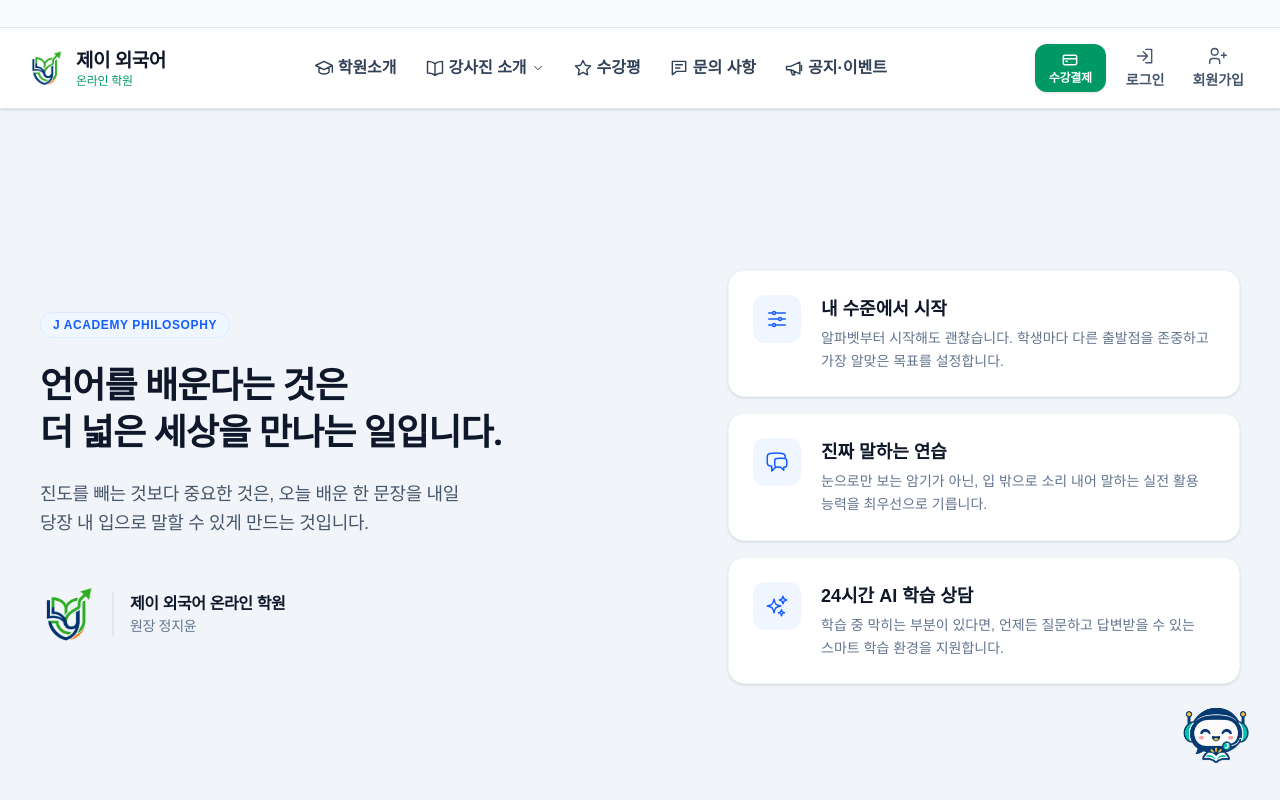
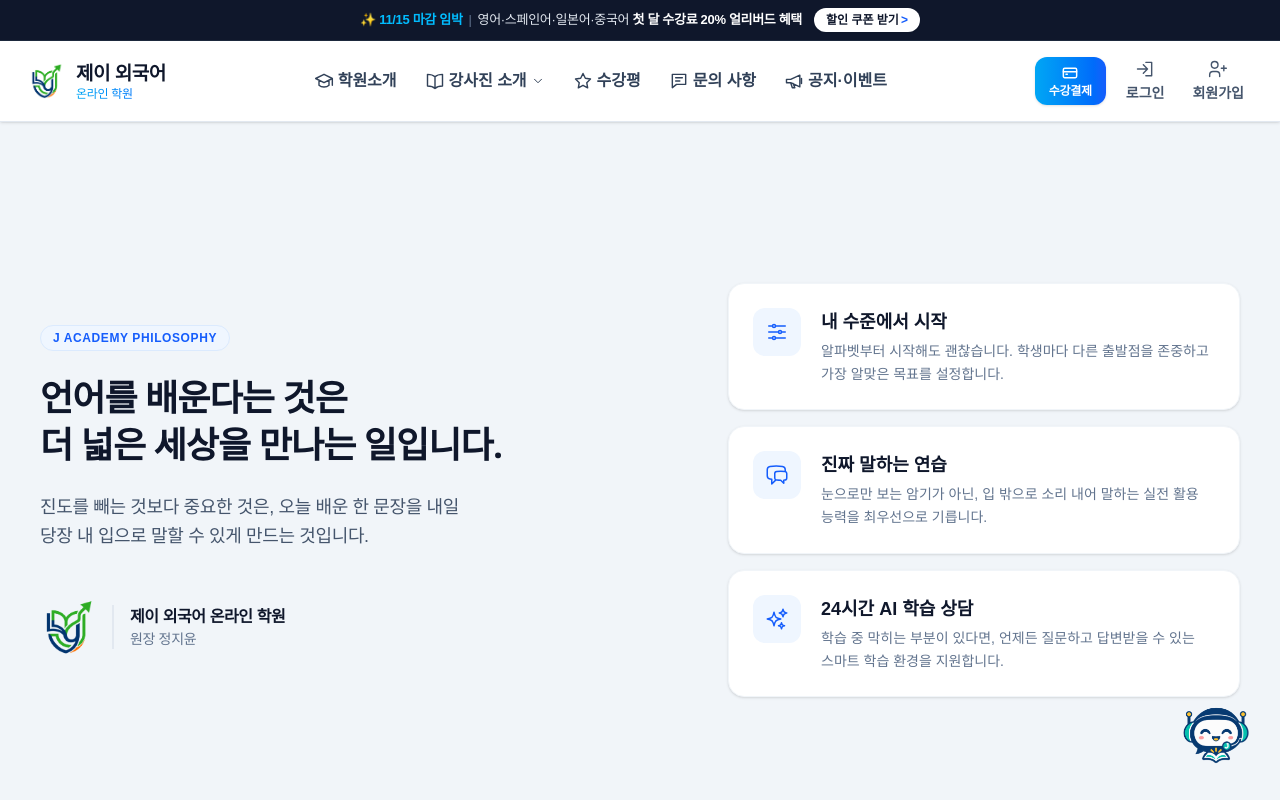
Before and after one commit to jeongjiyun777-ui/j-academy, a Next.js app in the folder frontend/: page / in a window 1280 px wide. Shown: the top 800 px of the page. Built offline with nearby package versions, Linux system fonts and the light colour scheme.

Commit message:
Add early-bird promotion banner to header

```diff
--- a/frontend/app/(components)/header/Header.tsx
+++ b/frontend/app/(components)/header/Header.tsx
@@ -263,7 +263,25 @@ export default function Header() {
 
   return (
     <header className="sticky top-0 z-50 -mx-6 -mt-6 mb-6 bg-white shadow-sm">
-      <div aria-hidden="true" className="h-6 border-b border-slate-200 bg-slate-50 sm:h-7" />
+      <div className="w-full border-b border-slate-800 bg-slate-900 px-4 py-2 text-white">
+        <div className="mx-auto flex max-w-7xl flex-wrap items-center justify-center gap-x-3 gap-y-1.5 text-xs sm:text-[13px]">
+          <p className="flex flex-wrap items-center justify-center gap-x-1.5 gap-y-0.5 text-center tracking-tight text-slate-200">
+            <span className="font-bold text-sky-400">✨ 11/15 마감 임박</span>
+            <span aria-hidden="true" className="hidden text-slate-500 sm:inline">|</span>
+            <span>
+              영어·스페인어·일본어·중국어{" "}
+              <strong className="font-semibold text-white">첫 달 수강료 20% 얼리버드 혜택</strong>
+            </span>
+          </p>
+          <Link
+            href="/register_agree"
+            className="inline-flex shrink-0 items-center gap-0.5 rounded-full bg-white px-3 py-1 text-[11px] font-bold text-slate-900 shadow-xs transition-colors hover:bg-sky-50 sm:text-xs"
+          >
+            <span>할인 쿠폰 받기</span>
+            <span aria-hidden="true" className="font-extrabold text-blue-600">&gt;</span>
+          </Link>
+        </div>
+      </div>
       <div className="relative w-full border-b border-slate-200">
         <div className="mx-auto flex min-h-[60px] max-w-[1440px] items-center justify-between gap-2.5 px-4 md:min-h-20 md:flex-wrap md:gap-y-0 md:px-6 lg:flex-nowrap lg:gap-3 lg:px-7">
           <Link href="/" className="flex shrink-0 items-center gap-2 sm:gap-3">
@@ -272,7 +290,7 @@ export default function Header() {
               <span className="text-[17px] leading-tight font-extrabold tracking-tight text-slate-900 sm:text-[19px]">
                 제이 외국어
               </span>
-              <span className="mt-0.5 text-[12px] leading-none font-medium tracking-tight text-emerald-600">
+              <span className="mt-0.5 text-[12px] leading-none font-medium tracking-tight bg-linear-to-r from-sky-500 to-blue-600 bg-clip-text text-transparent">
                 온라인 학원
               </span>
             </span>
@@ -332,7 +350,7 @@ export default function Header() {
               <button
                 type="button"
                 onClick={() => window.alert("로그인이 필요한 서비스입니다.")}
-                className="flex min-h-11 cursor-pointer flex-col items-center justify-center gap-1 whitespace-nowrap rounded-xl bg-emerald-600 px-2.5 py-2 text-white shadow-sm transition-colors hover:bg-emerald-700 focus-visible:outline-2 focus-visible:outline-offset-2 focus-visible:outline-emerald-600 sm:px-3.5"
+                className="flex min-h-11 cursor-pointer flex-col items-center justify-center gap-1 whitespace-nowrap rounded-xl bg-linear-to-r from-sky-500 to-blue-600 px-2.5 py-2 text-white shadow-sm transition-colors hover:from-sky-600 hover:to-blue-700 focus-visible:outline-2 focus-visible:outline-offset-2 focus-visible:outline-blue-600 sm:px-3.5"
               >
                 <CreditCard aria-hidden="true" className="size-4 stroke-[2.2]" />
                 <span className="text-[11px] leading-none font-semibold tracking-tight sm:text-xs">수강결제</span>
```
